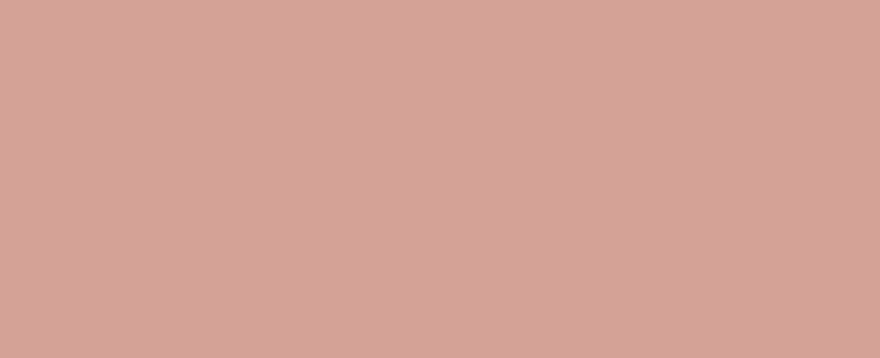
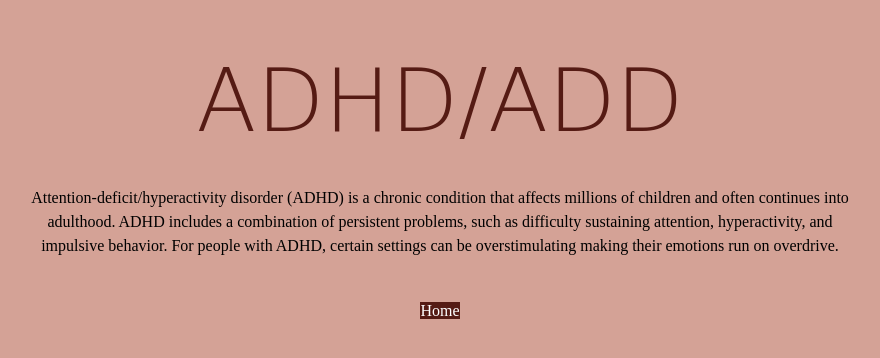
Before and after one commit to alina04/gold-award, a website: page index3.html in a window 1280 px wide. Shown: the whole page, without its empty margins (200-1080 px from the left). Drawn offline with nearby package versions, Linux system fonts and the light colour scheme; a web font is replaced by a local one.

Commit message:
Update index3.html

```diff
--- a/index3.html
+++ b/index3.html
@@ -20,7 +20,11 @@
     />
 
     <link rel="preconnect" href="https://fonts.googleapis.com" />
-    <link rel="preconnect" href="https://fonts.gstatic.com" crossorigin />
+    <link
+      rel="preconnect"
+      href="https://fonts.gstatic.com"
+      crossorigin="anonymous"
+    />
     <link
       href="https://fonts.googleapis.com/css2?family=Fauna+One&family=Neonderthaw&display=swap"
       rel="stylesheet"
@@ -29,7 +33,28 @@
     <link rel="stylesheet" href="style.css" />
     <title>Mindful Of Mental Health</title>
   </head>
-  <body>
+  <body onload="document.body.style.opacity='1'">
+    <div class="container-fluid">
+      <div class="row justify-content-center my-5">
+        <div class="col-2"></div>
+        <div class="col-lg-8">
+          <h1 class="display-2 fw-bold">ADHD/ADD</h1>
+          <br />
+          <p>
+            Attention-deficit/hyperactivity disorder (ADHD) is a chronic
+            condition that affects millions of children and often continues into
+            adulthood. ADHD includes a combination of persistent problems, such
+            as difficulty sustaining attention, hyperactivity, and impulsive
+            behavior. For people with ADHD, certain settings can be
+            overstimulating making their emotions run on overdrive.
+          </p>
+          <br />
+          <a id="btns" class="btns" href="index.html" role="button">Home</a>
+        </div>
+        <div class="col-2"></div>
+      </div>
+    </div>
+
     <script
       src="https://code.jquery.com/jquery-3.5.1.slim.min.js"
       integrity="sha384-DfXdz2htPH0lsSSs5nCTpuj/zy4C+OGpamoFVy38MVBnE+IbbVYUew+OrCXaRkfj"
```
